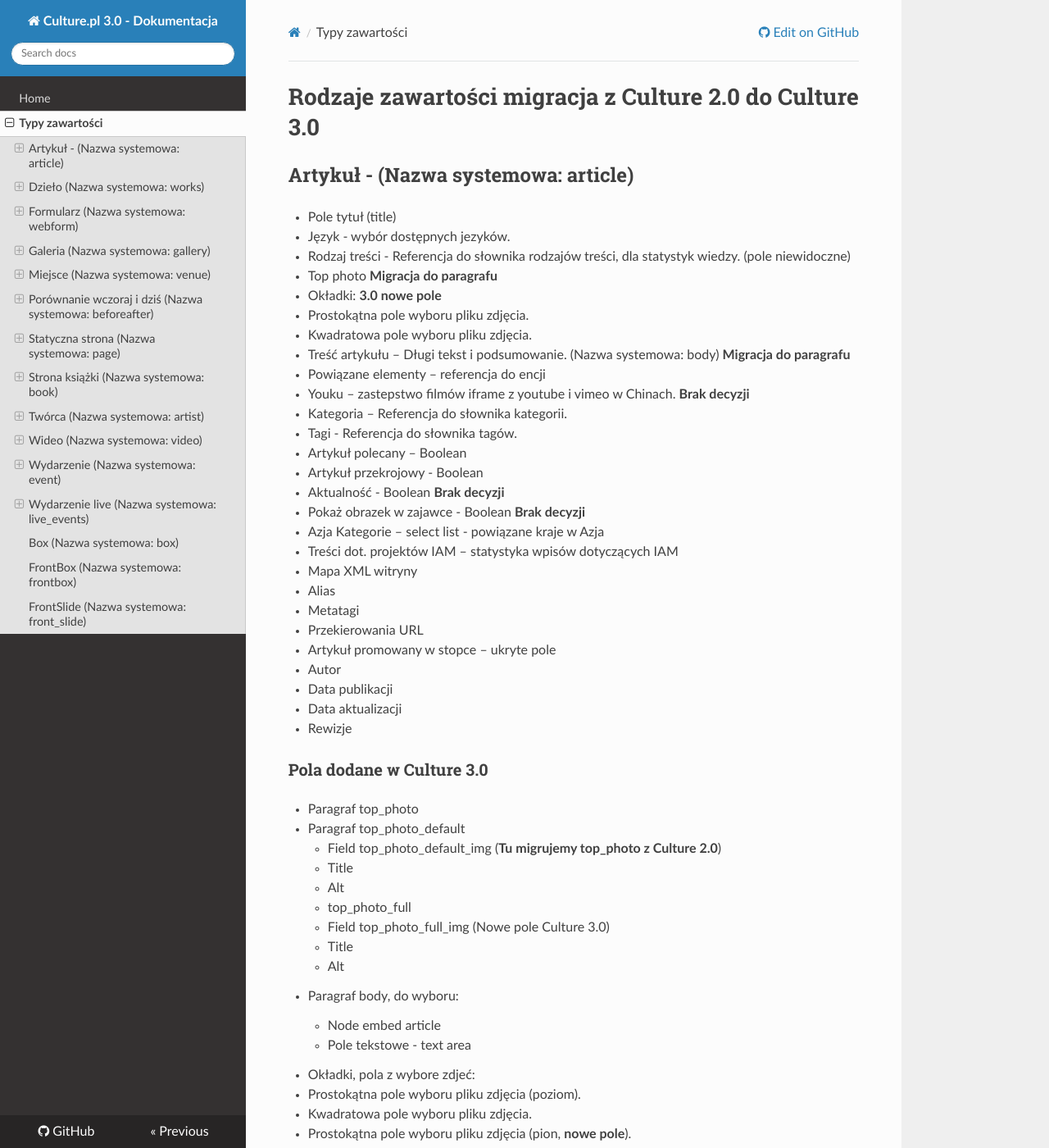
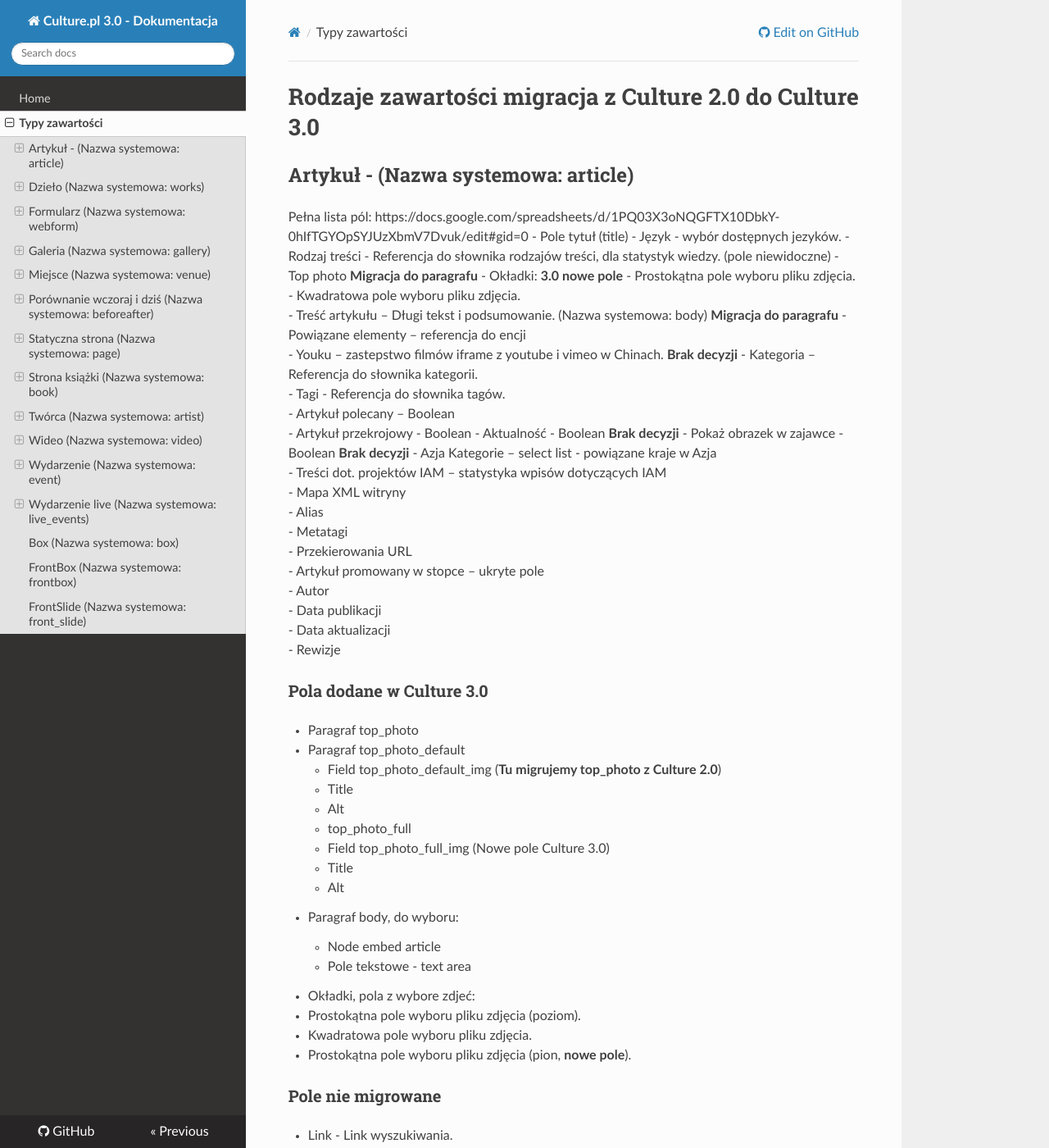
Before and after one commit to culture-pl/culture-docs, an MkDocs documentation site: the page built from docs/Typy-zawartosci-migracja.md, in a window 1280 px wide and 1400 px high. Shown: the whole window at 82% size. Built offline with MkDocs 1.6.1, drawn with Linux system fonts in a browser that asks for light colours; nearby versions of some CDN libraries; old or Windows-style settings are respelled for this version of MkDocs.

Commit message:
Update Typy-zawartosci-migracja.md

```diff
--- a/docs/Typy-zawartosci-migracja.md
+++ b/docs/Typy-zawartosci-migracja.md
@@ -2,6 +2,7 @@
 
 ## Artykuł - (Nazwa systemowa: article)
 
+Pełna lista pól: https://docs.google.com/spreadsheets/d/1PQ03X3oNQGFTX10DbkY-0hIfTGYOpSYJUzXbmV7Dvuk/edit#gid=0
  - Pole tytuł (title)
  - Język - wybór dostępnych jezyków.
  - Rodzaj treści - Referencja do słownika rodzajów treści, dla statystyk wiedzy. (pole niewidoczne)
```
